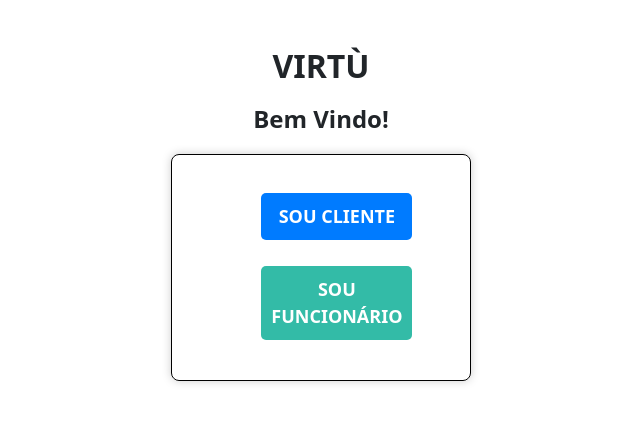
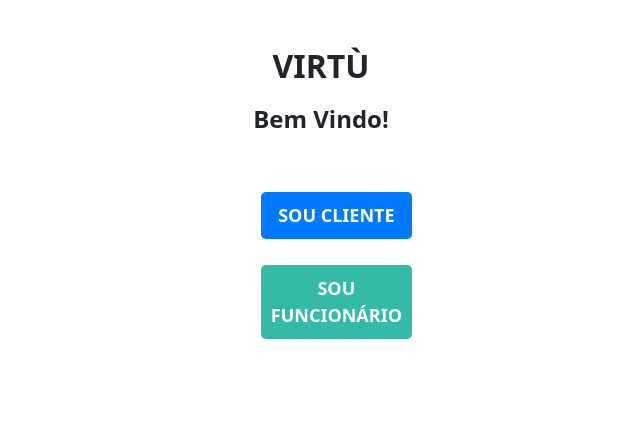
Before and after one commit to majupeixoto/cafe_projeto, a Django app: page / in a window 1280 px wide. Shown: the part 199-622 px from the top of the page, without its empty margins (319-959 px from the left). Run offline with Django 5.2, Linux system fonts and the light colour scheme.

Commit message:
tirei a borda em login e tirei um css que tinha e adicionei na pasta do css

```diff
--- a/Projeto/apps/templates/apps/login.html
+++ b/Projeto/apps/templates/apps/login.html
@@ -14,7 +14,7 @@
                 <button class="btn btn-primary" type="submit" id="cliente" name="tipo_usuario" value="cliente">
                     <a href="{% url 'cliente_login' %}" class="botao">SOU CLIENTE</a>
                 </button>
-                <button class="btn btn-primary" type="submit" id="funcionario" name="tipo_usuario" value="funcionario" style="background-color: #33bba7;">
+                <button class="btn btn-primary botao-funcionario" type="submit" id="funcionario" name="tipo_usuario" value="funcionario" style="background-color: #33bba7;">
                     <a href="{% url 'funcionario_login' %}" class="botao">SOU FUNCIONÁRIO</a>
                 </button>
             </div>
--- a/Projeto/static/global/css/login.css
+++ b/Projeto/static/global/css/login.css
@@ -3,6 +3,7 @@
     align-items: center;
     margin: 0 auto; /* Centralizar horizontalmente */
     max-width: 400px; /* Definir a largura máxima do container */
+    width: 100%;
 }
 
 .logo-placeholder {
@@ -50,10 +51,13 @@ h2 {
     background-color: #007bff; /* Cor do botão primário */
     border: none;
     border-radius: 5px;
-    text-decoration: center;
     text-align: center;
     align-items: center;
     margin-bottom: 10px; /* Espaço entre os botões */
+}
+
+.botao-funcionario {
+    background-color: #33bba7; /* Cor personalizada */
 }
 
 .btn:hover, .btn:focus {
@@ -69,16 +73,10 @@ h2 {
 }
 
 /* Estilos para o formulário */
-.container {
-    text-align: center;
-    width: 100%;
-}
 
 form {
     width: 80%;
-    border: 1px solid #000000;
     padding: 30px;
-    box-shadow: 0 0 10px #ccc;
     border-radius: 8px;
     margin: 0 auto; /* Centraliza horizontalmente */
     max-width: 600px; /* Limita a largura do formulário */
```
